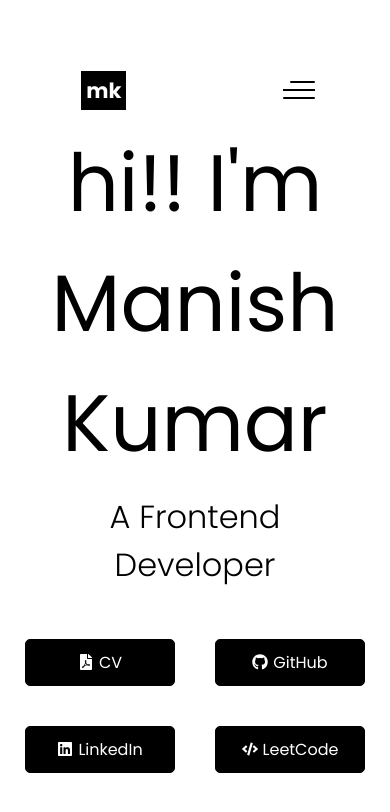
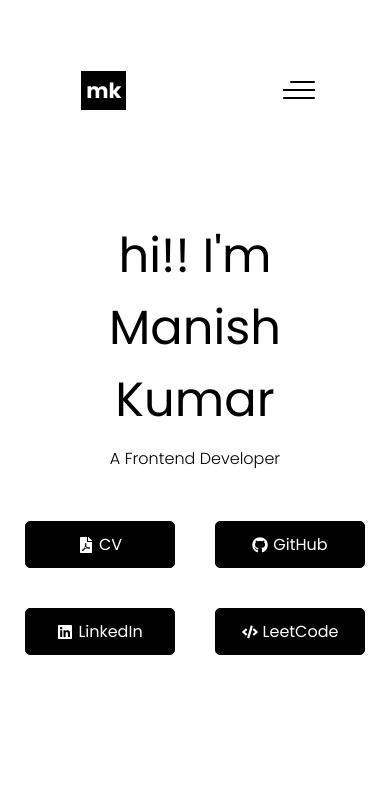
Before and after one commit to mk0904/portfolio, a React (Vite) app: page / in a window 390 px wide. Shown: the top 812 px of the page. Built offline with nearby package versions, Linux system fonts and the light colour scheme.

Commit message:
Body added

```diff
--- a/src/components/body/Body.css
+++ b/src/components/body/Body.css
@@ -2,18 +2,17 @@
 .body {
   display: flex;
   flex-direction: column;
-  justify-content: center;
   align-items: center;
-  height: 80vh;
-
+  height: 75vh;
+  margin-bottom: 40px;
 }
 
 .text-container {
+  margin-top: 100px;
   text-align: center;
-  margin-bottom: 20px;
+  margin-bottom: 40px;
   margin-left: 150px;
   margin-right: 150px;
-
 }
 
 .text-container h1{
@@ -60,8 +59,49 @@
   margin-right: 5px;
 }
 
+@media screen and (max-width: 864px){
+  .text-container {
+    text-align: center;
+    margin-top: 100px;
+    margin-bottom: 20px;
+    margin-left: 40px;
+    margin-right: 40px;
+  }
+
+  .text-container h1{
+    font-size: 4.5rem;
+    font-weight: 400;
+    margin-bottom: 10px;
+  }
+
+  .text-container h3{
+    font-size: 1.5rem;
+    font-weight: 100;
+    margin-bottom: 10px;
+  }
+}
 
 @media screen and (max-width: 580px){
+  .text-container {
+    text-align: center;
+    margin-top: 100px;
+    margin-bottom: 20px;
+    margin-left: 40px;
+    margin-right: 40px;
+  }
+
+  .text-container h1{
+    font-size: 3rem;
+    font-weight: 400;
+    margin-bottom: 10px;
+  }
+
+  .text-container h3{
+    font-size: 1rem;
+    font-weight: 100;
+    margin-bottom: 10px;
+  }
+
   .button-container {
     display: flex;
     justify-content: center;
```
